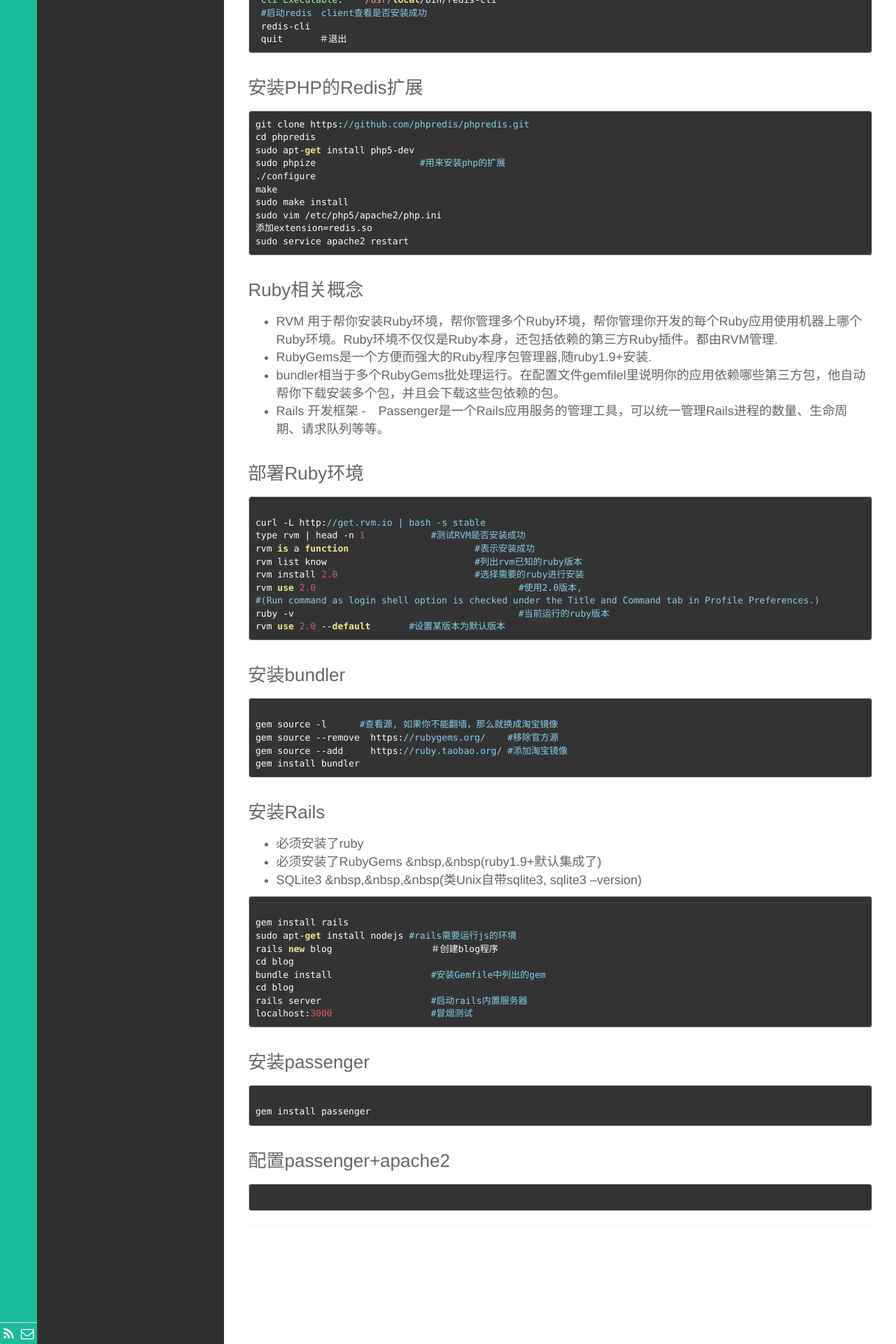
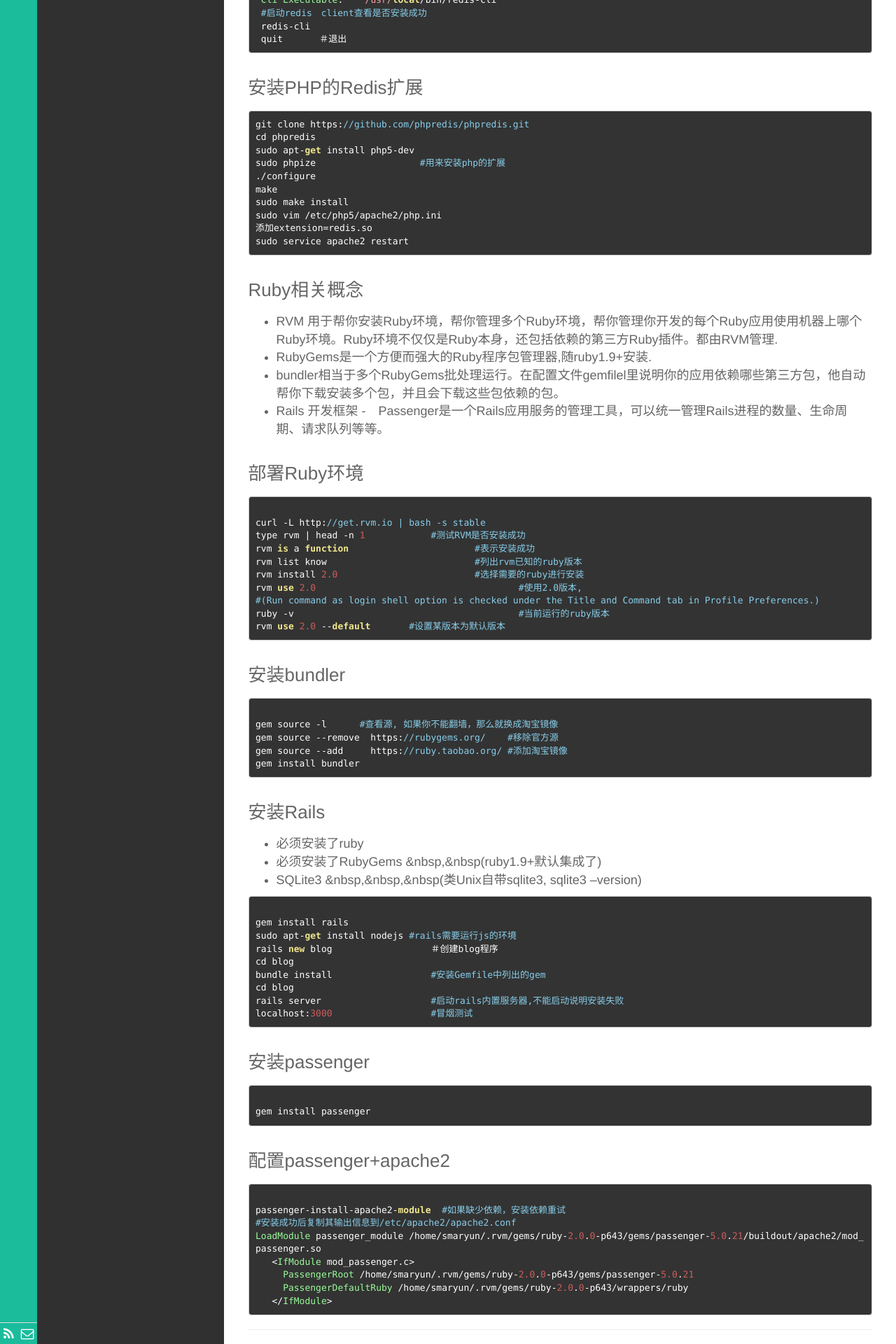
Before and after one commit to codergma/codergma.github.io, a Jekyll site: the page built from _posts/技术/2015-11-16-smaryun-config.md, in a window 1280 px wide. Shown: the part 1731-3651 px from the top of the page at 70% size. Built offline with Jekyll 4.4.1, drawn with Linux system fonts in a browser that asks for light colours; Markdown is read by kramdown in place of the engine named in the settings; comment, search, counter and statistics services are not loaded.

Commit message:
开发环境部署

````diff
--- a/_posts/技术/2015-11-16-smaryun-config.md
+++ b/_posts/技术/2015-11-16-smaryun-config.md
@@ -147,7 +147,7 @@
 cd blog
 bundle install       		#安装Gemfile中列出的gem
 cd blog
-rails server         		#启动rails内置服务器
+rails server         		#启动rails内置服务器,不能启动说明安装失败
 localhost:3000       		#冒烟测试
 ```
 
@@ -162,4 +162,11 @@
 
 ```
 
+passenger-install-apache2-module  #如果缺少依赖，安装依赖重试
+#安装成功后复制其输出信息到/etc/apache2/apache2.conf
+LoadModule passenger_module /home/smaryun/.rvm/gems/ruby-2.0.0-p643/gems/passenger-5.0.21/buildout/apache2/mod_passenger.so
+   <IfModule mod_passenger.c>
+     PassengerRoot /home/smaryun/.rvm/gems/ruby-2.0.0-p643/gems/passenger-5.0.21
+     PassengerDefaultRuby /home/smaryun/.rvm/gems/ruby-2.0.0-p643/wrappers/ruby
+   </IfModule>
 ```
````
